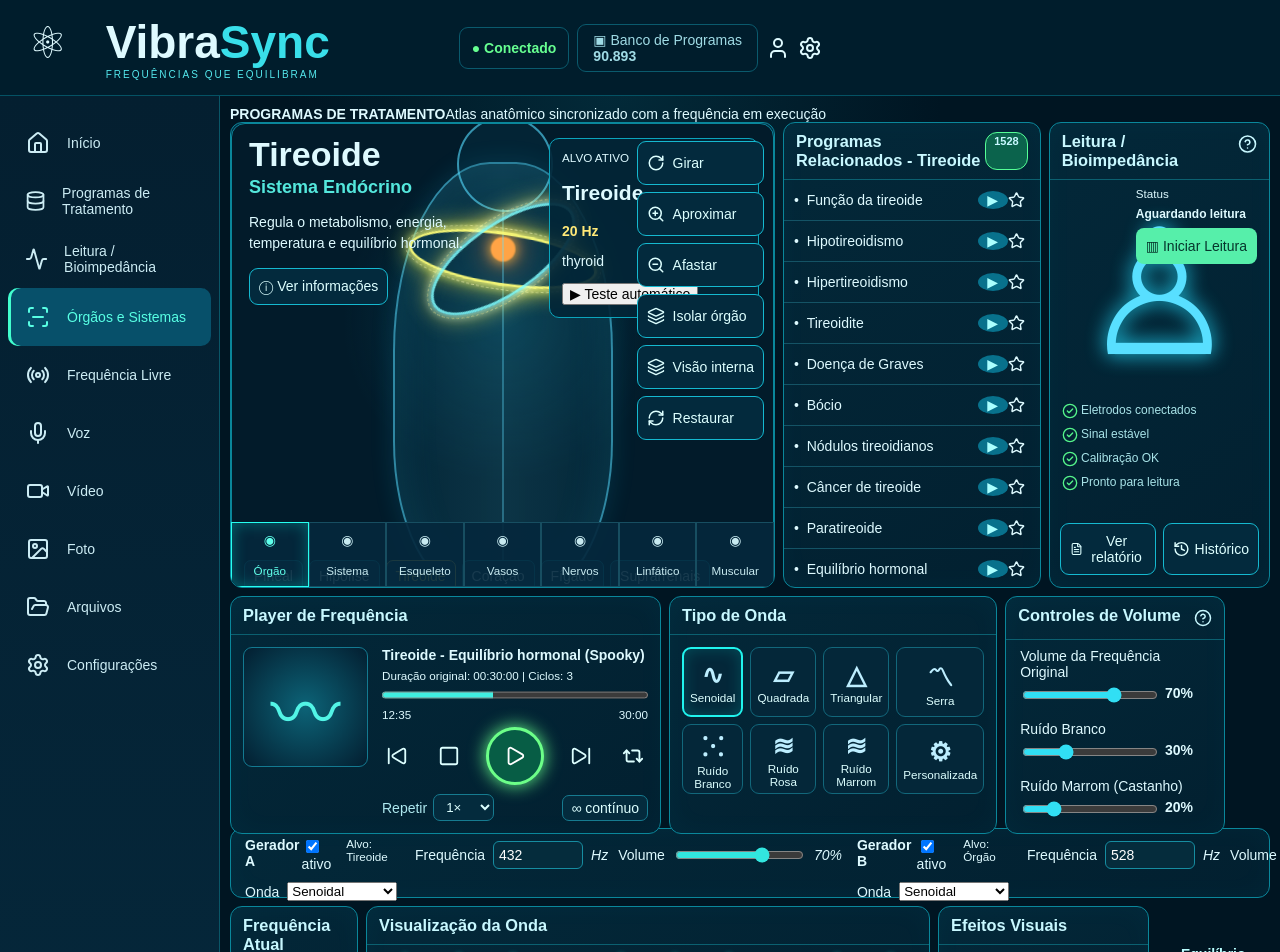
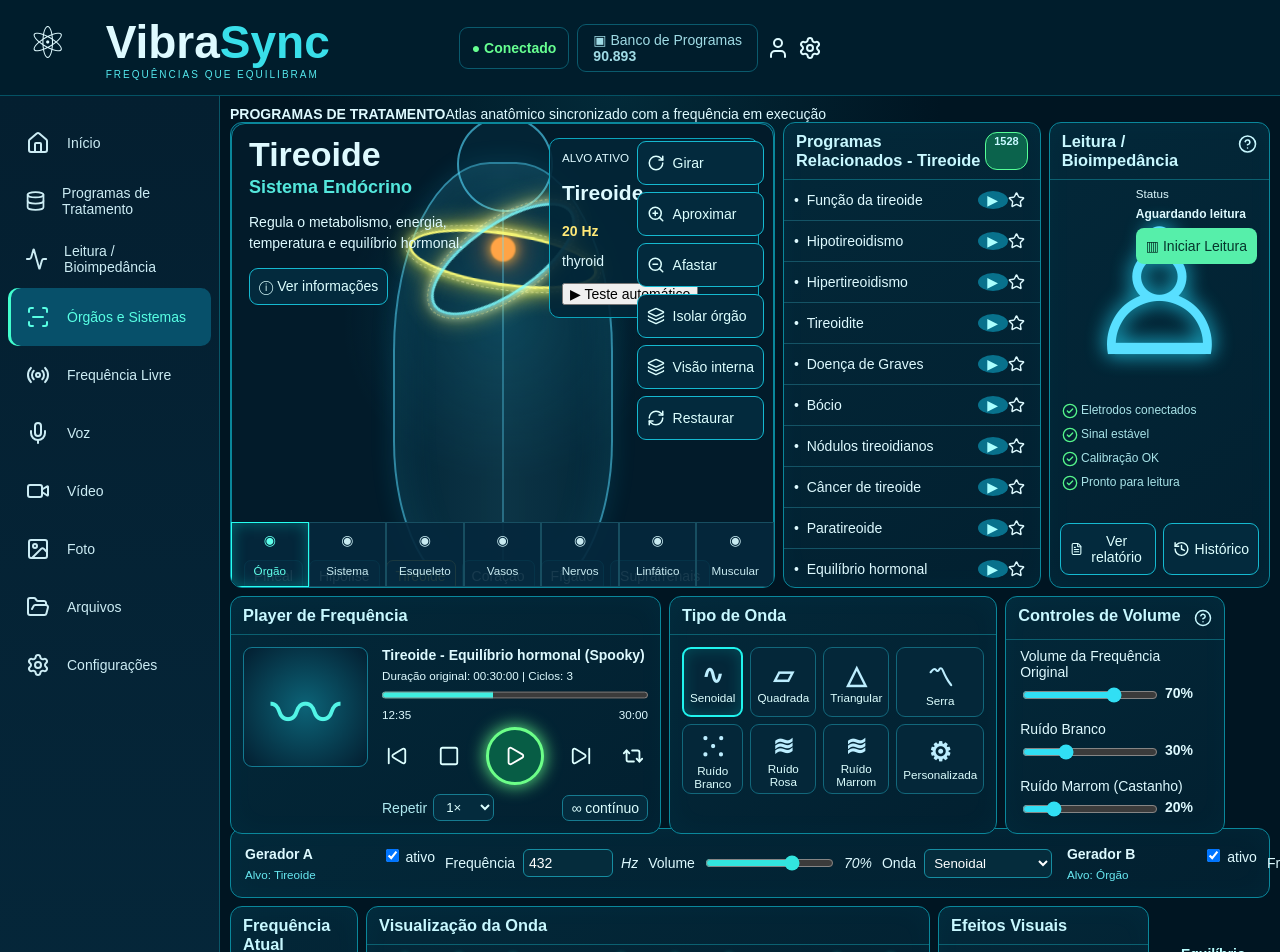
Before and after one commit to marcosfersant/vibrasync-next, a React (Vite) app: page / in a window 1280 px wide. Shown: the top 952 px of the page. Built offline with nearby package versions, Linux system fonts and the light colour scheme.

Commit message:
Geradores: layout de alvo e forma de onda

```diff
--- a/src/style.css
+++ b/src/style.css
@@ -70,3 +70,9 @@ button:active{transform:translateY(2px) scale(.985)!important;box-shadow:inset 0
 .waveviz i{animation:waveLive 1.25s ease-in-out infinite;transform-origin:center}
 .waveviz i:nth-child(3n){animation-delay:-.2s}.waveviz i:nth-child(4n){animation-delay:-.45s}
 @keyframes waveLive{0%,100%{transform:scaleY(.55);opacity:.7}50%{transform:scaleY(1.15);opacity:1}}
+
+.gen{grid-template-columns:190px 1fr 1fr 170px}
+.gen>div{display:grid;grid-template-columns:1fr auto;gap:3px 8px}
+.gen-target{grid-column:1/3;color:#67e8f1;white-space:nowrap}
+.gen-wave{display:grid!important;grid-template-columns:auto 1fr!important}
+.gen-wave select{background:#052c3c;border:1px solid #168da1;color:#fff;border-radius:6px;padding:5px}
```
